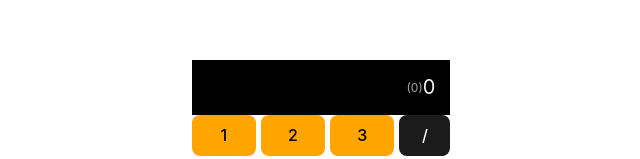
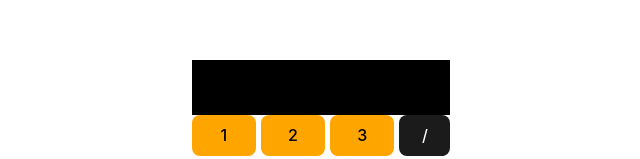
Before and after one commit to dsdyaz/jest-calc, a React (Vite) app: page / in a window 1280 px wide. Shown: the part 223-382 px from the top of the page, without its empty margins (319-959 px from the left). Built offline with nearby package versions, Linux system fonts and the light colour scheme.

Commit message:
add calculations

```diff
--- a/src/wrapper/calculator.tsx
+++ b/src/wrapper/calculator.tsx
@@ -1,12 +1,45 @@
-import React from "react"
+import React, { useState } from "react"
 import Screen from "../components/screen/screen"
 import Buttons from "../components/buttons/buttons"
 
 export default function Calculator(): React.JSX.Element {
+  const [calculation, setCalculation] = useState("")
+  const [result, setResult] = useState("")
+
+  const operators = ["/", "*", "-", "+", "."]
+
+  function calculate(arg: string) {
+    // eslint-disable-next-line no-new-func
+    return Function(`return(${arg})`)()
+  }
+
+  const updateCalculator = (value: string) => {
+    if (
+      (operators.includes(value) && calculation === "") ||
+      (operators.includes(value) && operators.includes(calculation.slice(-1)))
+    ) {
+      return null
+    }
+
+    setCalculation(calculation + value)
+
+    if (!operators.includes(value)) {
+      const calcResult =
+        calculate(calculation + value) % 1 === 0
+          ? calculate(calculation + value)
+          : calculate(calculation + value).toPrecision(3)
+      setResult(calcResult.toString())
+    }
+
+    return null
+  }
   return (
     <div className="calculator" data-testid="calculator">
-      <Screen />
-      <Buttons />
+      <Screen
+        preResult={result ? `(${result}) ` : ""}
+        calculation={calculation || ""}
+      />
+      <Buttons onClickFunc={updateCalculator} />
     </div>
   )
 }
```
